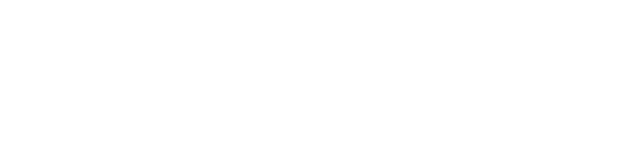
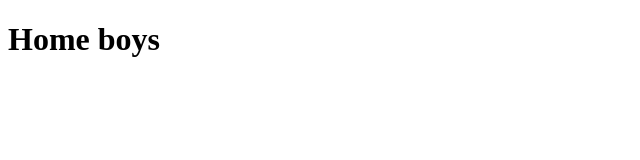
Before and after one commit to ishgem007/git-one, a plain HTML site: page index.html in a window 1280 px wide. Shown: the whole page, without its empty margins (0-640 px from the left). Drawn offline with Linux system fonts and the light colour scheme.

Commit message:
Added header title

```diff
--- a/index.html
+++ b/index.html
@@ -7,6 +7,6 @@
     <title>Document</title>
 </head>
 <body>
-
+    <Div> <h1>Home boys</h1></Div>
 </body>
 </html>
```
